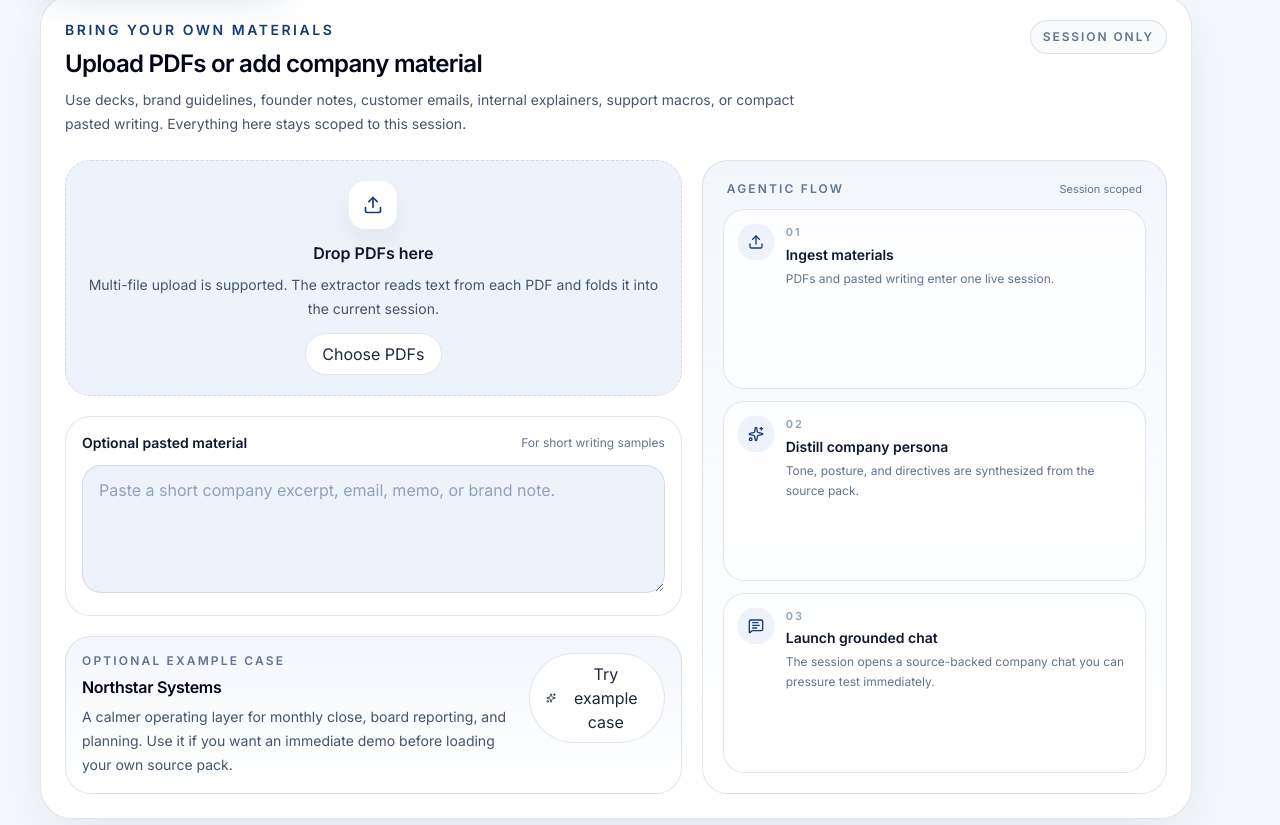
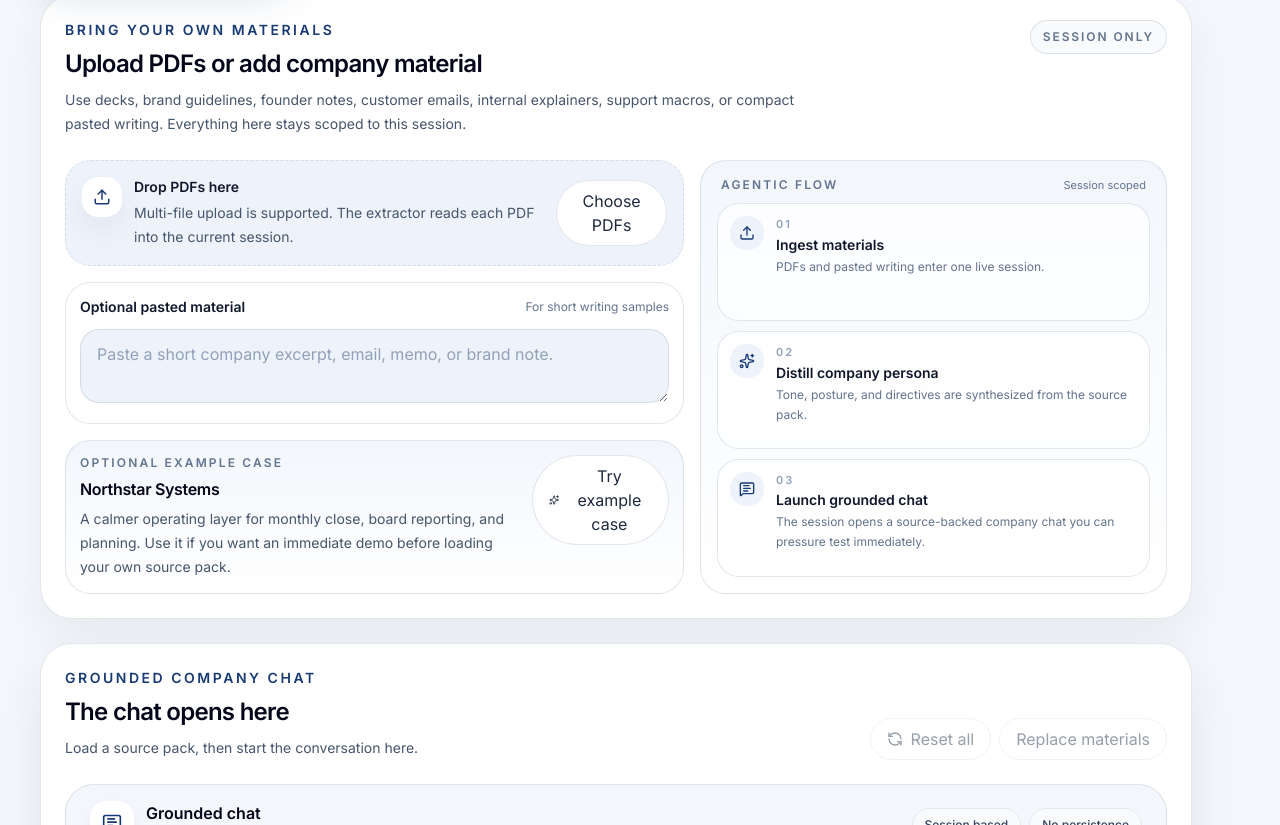
Before and after one commit to SY227/company-persona-studio, a Next.js app: page / in a window 1280 px wide. Shown: the part 515-1340 px from the top of the page. Built offline with nearby package versions, Linux system fonts and the light colour scheme.

Commit message:
Compress materials and flow cards

```diff
--- a/src/components/house-voice-app.tsx
+++ b/src/components/house-voice-app.tsx
@@ -414,8 +414,8 @@ export function HouseVoiceApp() {
               </div>
             </div>
 
-            <div className="mt-6 grid gap-5 lg:grid-cols-[1.14fr_0.86fr] lg:items-stretch">
-              <div className="space-y-5">
+            <div className="mt-6 grid gap-4 lg:grid-cols-[1.14fr_0.86fr] lg:items-stretch">
+              <div className="space-y-4">
                 <div
                   onDragOver={(event) => {
                     event.preventDefault();
@@ -427,26 +427,32 @@ export function HouseVoiceApp() {
                     setIsDragging(false);
                     onFilesSelected(Array.from(event.dataTransfer.files));
                   }}
-                  className={`rounded-[1.6rem] border border-dashed p-5 text-center transition ${
+                  className={`rounded-[1.6rem] border border-dashed p-4 transition ${
                     isDragging
                       ? "border-[var(--blue-strong)] bg-[rgba(239,244,251,0.95)]"
                       : "border-[var(--border)] bg-[var(--surface-muted)]"
                   }`}
                 >
-                  <div className="mx-auto flex h-12 w-12 items-center justify-center rounded-2xl bg-white text-[var(--blue-strong)] shadow-[0_12px_30px_rgba(15,23,42,0.06)]">
-                    <Upload className="h-5 w-5" />
+                  <div className="flex flex-col gap-3 text-left sm:flex-row sm:items-center sm:justify-between">
+                    <div className="flex items-start gap-3">
+                      <div className="flex h-10 w-10 shrink-0 items-center justify-center rounded-2xl bg-white text-[var(--blue-strong)] shadow-[0_12px_30px_rgba(15,23,42,0.06)]">
+                        <Upload className="h-4.5 w-4.5" />
                       </div>
-                  <div className="mt-3 text-base font-semibold text-slate-900">Drop PDFs here</div>
-                  <p className="mt-2 text-sm leading-6 text-slate-600">
-                    Multi-file upload is supported. The extractor reads text from each PDF and folds it into the current session.
+                      <div>
+                        <div className="text-sm font-semibold text-slate-900">Drop PDFs here</div>
+                        <p className="mt-1 text-sm leading-6 text-slate-600">
+                          Multi-file upload is supported. The extractor reads each PDF into the current session.
                         </p>
+                      </div>
+                    </div>
                     <button
                       type="button"
                       onClick={() => fileInputRef.current?.click()}
-                    className="mt-3 rounded-full border border-[var(--border)] bg-white px-4 py-2 text-sm font-medium text-slate-800 transition hover:border-[var(--blue-strong)] hover:text-[var(--blue-strong)]"
+                      className="rounded-full border border-[var(--border)] bg-white px-4 py-2 text-sm font-medium text-slate-800 transition hover:border-[var(--blue-strong)] hover:text-[var(--blue-strong)]"
                     >
                       Choose PDFs
                     </button>
+                  </div>
                   <input
                     ref={fileInputRef}
                     type="file"
@@ -493,7 +499,7 @@ export function HouseVoiceApp() {
                   </div>
                 )}
 
-                <div className="rounded-[1.6rem] border border-[var(--border)] bg-white p-4">
+                <div className="rounded-[1.6rem] border border-[var(--border)] bg-white p-3.5">
                   <div className="flex items-center justify-between gap-3">
                     <div className="text-sm font-semibold text-slate-900">Optional pasted material</div>
                     <div className="text-xs text-slate-500">For short writing samples</div>
@@ -502,12 +508,12 @@ export function HouseVoiceApp() {
                     value={pastedText}
                     onChange={(event) => setPastedText(event.target.value)}
                     placeholder="Paste a short company excerpt, email, memo, or brand note."
-                    className="mt-3 min-h-32 w-full rounded-[1.2rem] border border-[var(--border)] bg-[var(--surface-muted)] px-4 py-3 text-sm leading-7 text-slate-800 outline-none transition placeholder:text-slate-400 focus:border-[var(--blue-strong)]"
+                    className="mt-3 min-h-18 w-full rounded-[1.2rem] border border-[var(--border)] bg-[var(--surface-muted)] px-4 py-3 text-sm leading-6 text-slate-800 outline-none transition placeholder:text-slate-400 focus:border-[var(--blue-strong)]"
                   />
                 </div>
 
-                <div className="rounded-[1.6rem] border border-[var(--border)] bg-[linear-gradient(180deg,rgba(239,244,251,0.78),rgba(255,255,255,0.98))] p-4">
-                  <div className="flex flex-col gap-3 sm:flex-row sm:items-start sm:justify-between">
+                <div className="rounded-[1.6rem] border border-[var(--border)] bg-[linear-gradient(180deg,rgba(239,244,251,0.78),rgba(255,255,255,0.98))] p-3.5">
+                  <div className="flex flex-col gap-2.5 sm:flex-row sm:items-start sm:justify-between">
                     <div>
                       <div className="text-xs font-semibold uppercase tracking-[0.18em] text-slate-500">
                         Optional example case
@@ -537,7 +543,7 @@ export function HouseVoiceApp() {
               </div>
 
               <div className="h-full">
-                <div className="flex h-full flex-col space-y-3 rounded-[1.6rem] border border-[var(--border)] bg-[linear-gradient(180deg,rgba(239,244,251,0.78),rgba(255,255,255,0.96))] p-5">
+                <div className="flex h-full flex-col space-y-2.5 rounded-[1.6rem] border border-[var(--border)] bg-[linear-gradient(180deg,rgba(239,244,251,0.78),rgba(255,255,255,0.96))] p-4">
                   <div className="flex items-center justify-between gap-3 px-1">
                     <div className="text-xs font-semibold uppercase tracking-[0.18em] text-slate-500">
                       Agentic flow
@@ -560,24 +566,24 @@ export function HouseVoiceApp() {
                     return (
                       <div
                         key={step}
-                        className={`flex-1 rounded-[1.35rem] border p-3.5 transition ${
+                        className={`flex-1 rounded-[1.35rem] border p-3 transition ${
                           isActive
                             ? "border-[rgba(24,58,117,0.18)] bg-white shadow-[0_14px_34px_rgba(24,58,117,0.08)]"
                             : "border-[var(--border)] bg-white/78"
                         }`}
                       >
                         <div className="flex items-start gap-3">
-                          <div className="flex h-9 w-9 shrink-0 items-center justify-center rounded-2xl bg-[var(--surface-muted)] text-[var(--blue-strong)]">
+                          <div className="flex h-8.5 w-8.5 shrink-0 items-center justify-center rounded-2xl bg-[var(--surface-muted)] text-[var(--blue-strong)]">
                             <Icon className="h-4 w-4" />
                           </div>
                           <div className="min-w-0">
                             <div className="text-[11px] font-semibold uppercase tracking-[0.18em] text-slate-400">
                               {step}
                             </div>
-                            <div className="mt-1 text-sm font-semibold text-slate-900">
+                            <div className="mt-0.5 text-sm font-semibold text-slate-900">
                               {title}
                             </div>
-                            <p className="mt-1 text-xs leading-5 text-slate-500">{copy}</p>
+                            <p className="mt-0.5 text-xs leading-5 text-slate-500">{copy}</p>
                           </div>
                         </div>
                       </div>
```
Lines whose indentation alone changed are shown as unchanged.
